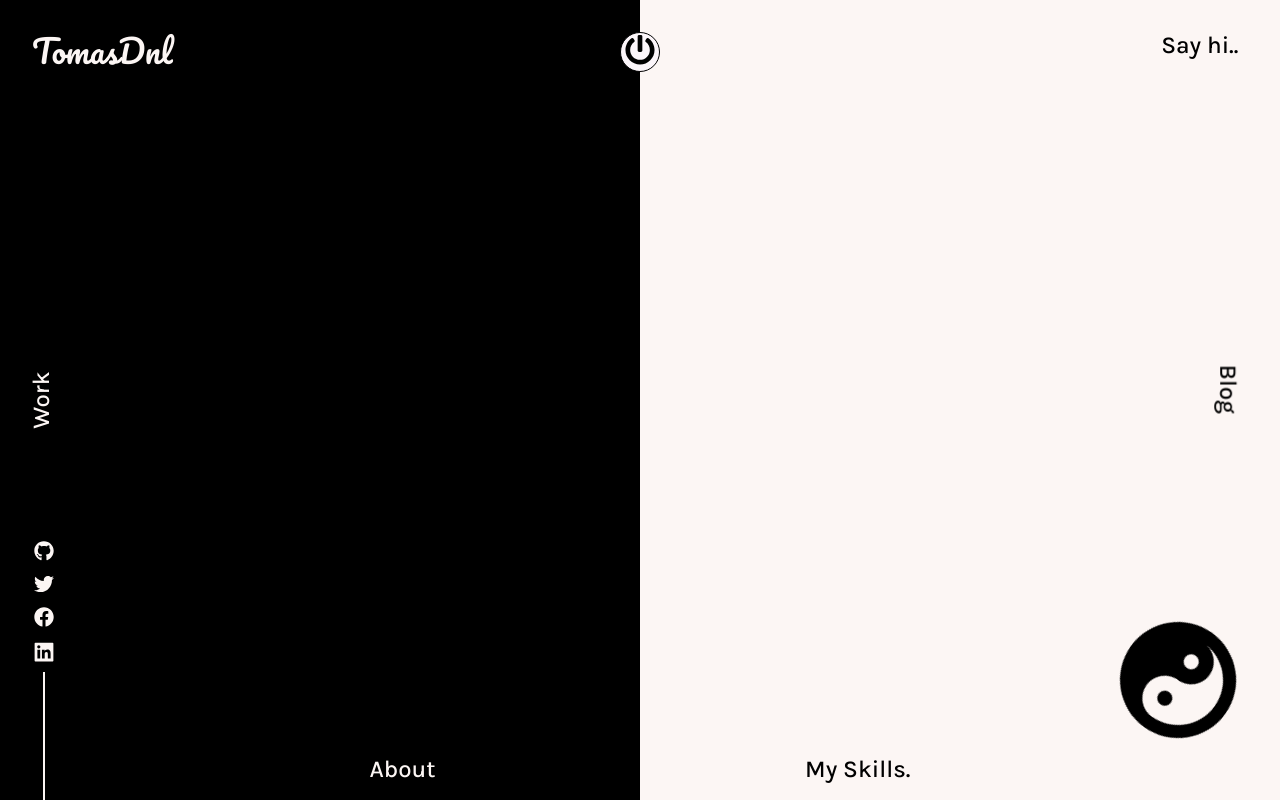
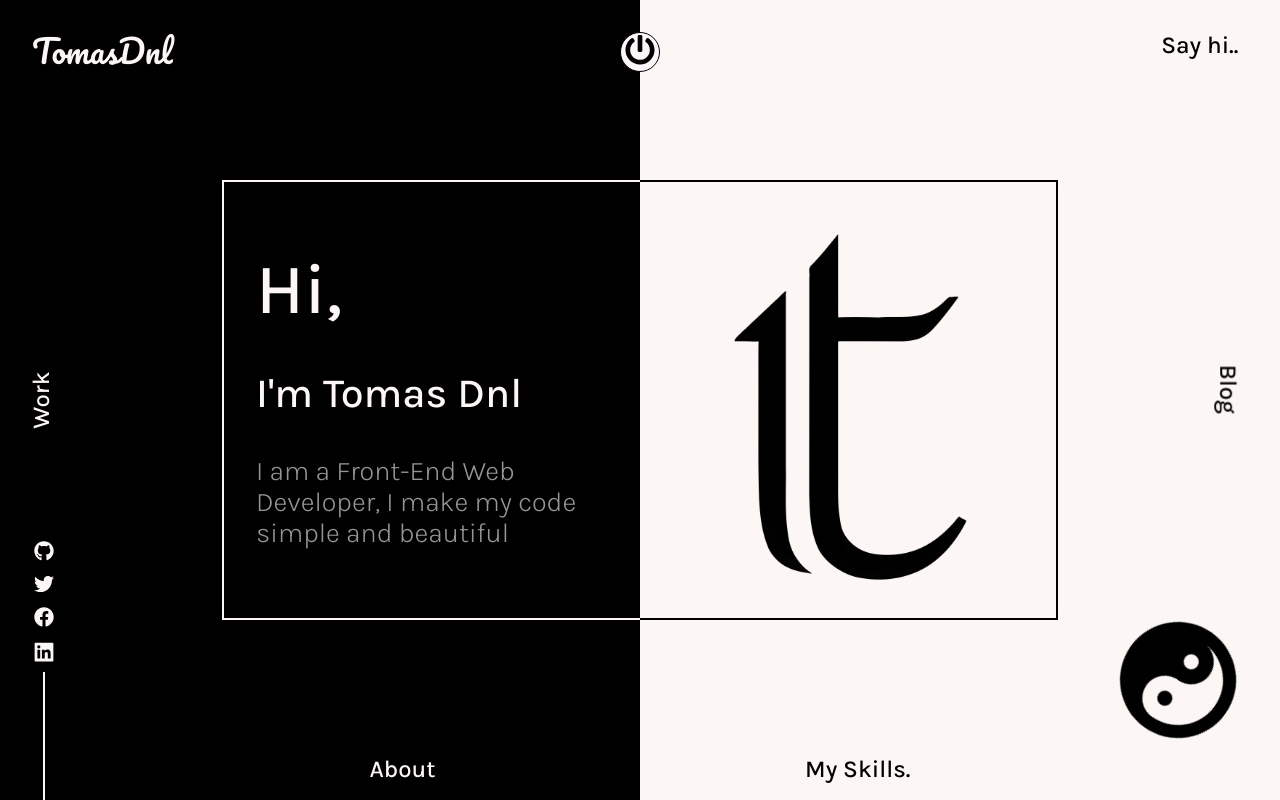
Before and after one commit to TomasDnlAranda/My-Portfolio, a React (Create React App) app: page / in a window 1280 px wide. Both pictures are taken after a click on the button "click here". Built offline with nearby package versions, Linux system fonts and the light colour scheme.

Commit message:
presenting me

```diff
--- /dev/null
+++ b/src/components/Intro.jsx
@@ -0,0 +1,87 @@
+import React from 'react';
+import styled from 'styled-components';
+import { motion } from 'framer-motion';
+
+import Me from '../assets/Images/me_png.png';
+
+const Box = styled.div`
+	position: absolute;
+	left: 50%;
+	top: 50%;
+	transform: translate(-50%, -50%);
+
+	width: 65vw;
+	height: 55vh;
+	display: flex;
+
+	background: linear-gradient(
+				to right,
+				${(props) => props.theme.body} 50%,
+				${(props) => props.theme.text} 50%
+			)
+			bottom,
+		linear-gradient(
+				to right,
+				${(props) => props.theme.body} 50%,
+				${(props) => props.theme.text} 50%
+			)
+			top;
+	background-repeat: no-repeat;
+	background-size: 100% 2px;
+	z-index: 1;
+	border-left: 2px solid ${(props) => props.theme.body};
+	border-right: 2px solid ${(props) => props.theme.text};
+`;
+
+const SubBox = styled.div`
+	width: 50%;
+	position: relative;
+	display: flex;
+
+	.pic {
+		position: absolute;
+		bottom: -25px;
+		left: 50%;
+		transform: translate(-50%, 0%);
+		width: 450px;
+		height: auto;
+	}
+`;
+
+const Text = styled.div`
+	font-size: calc(1em + 1.5vw);
+	color: ${(props) => props.theme.body};
+	padding: 2rem;
+	cursor: pointer;
+
+	display: flex;
+	flex-direction: column;
+	justify-content: space-evenly;
+
+	& > *:last-child {
+		color: ${(props) => `rgba(${props.theme.bodyRgba},0.6)`};
+		font-size: calc(0.5rem + 1.5vw);
+		font-weight: 300;
+	}
+`;
+
+const Intro = () => {
+	return (
+		<Box>
+			<SubBox>
+				<Text>
+					<h1>Hi,</h1>
+					<h3>I'm Tomas Dnl</h3>
+					<h6>I am a Front-End Web Developer, I make my code simple and beautiful</h6>
+				</Text>
+			</SubBox>
+			<SubBox>
+				<div>
+					<img className="pic" src={Me} alt="profile pic" />
+				</div>
+			</SubBox>
+		</Box>
+	);
+};
+
+export default Intro;
--- a/src/components/Main.jsx
+++ b/src/components/Main.jsx
@@ -6,6 +6,7 @@ import { keyframes } from 'styled-components';
 import LogoComponent from '../subComponents/LogoComponent';
 import PowerButton from '../subComponents/PowerButton';
 import SocialIcons from '../subComponents/SocialIcons';
+import Intro from './Intro';
 // con en main container le pasamos los estilos por props de styled
 const MainContainer = styled.div`
 	background: ${(props) => props.theme.body};
@@ -181,6 +182,7 @@ const Main = () => {
 					</SKILLS>
 				</BottomBar>
 			</Container>
+			{click ? <Intro click={click} /> : null}
 		</MainContainer>
 	);
 };
```
Also changed, not shown: src/components/AllSvgs.jsx (added, +18 -0 lines), src/assets/Images/me.png (added), src/assets/Images/me_png.png (added).
